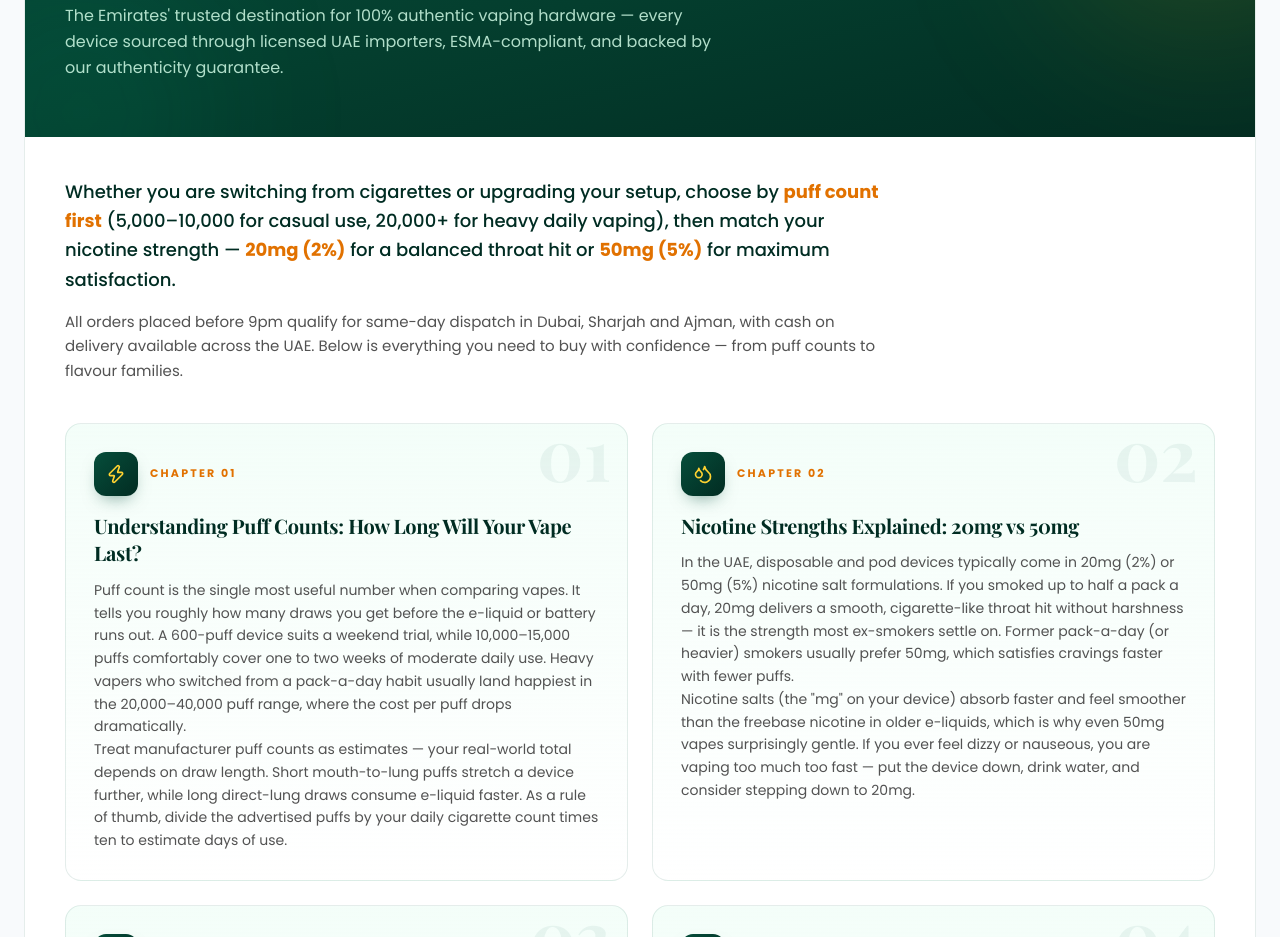
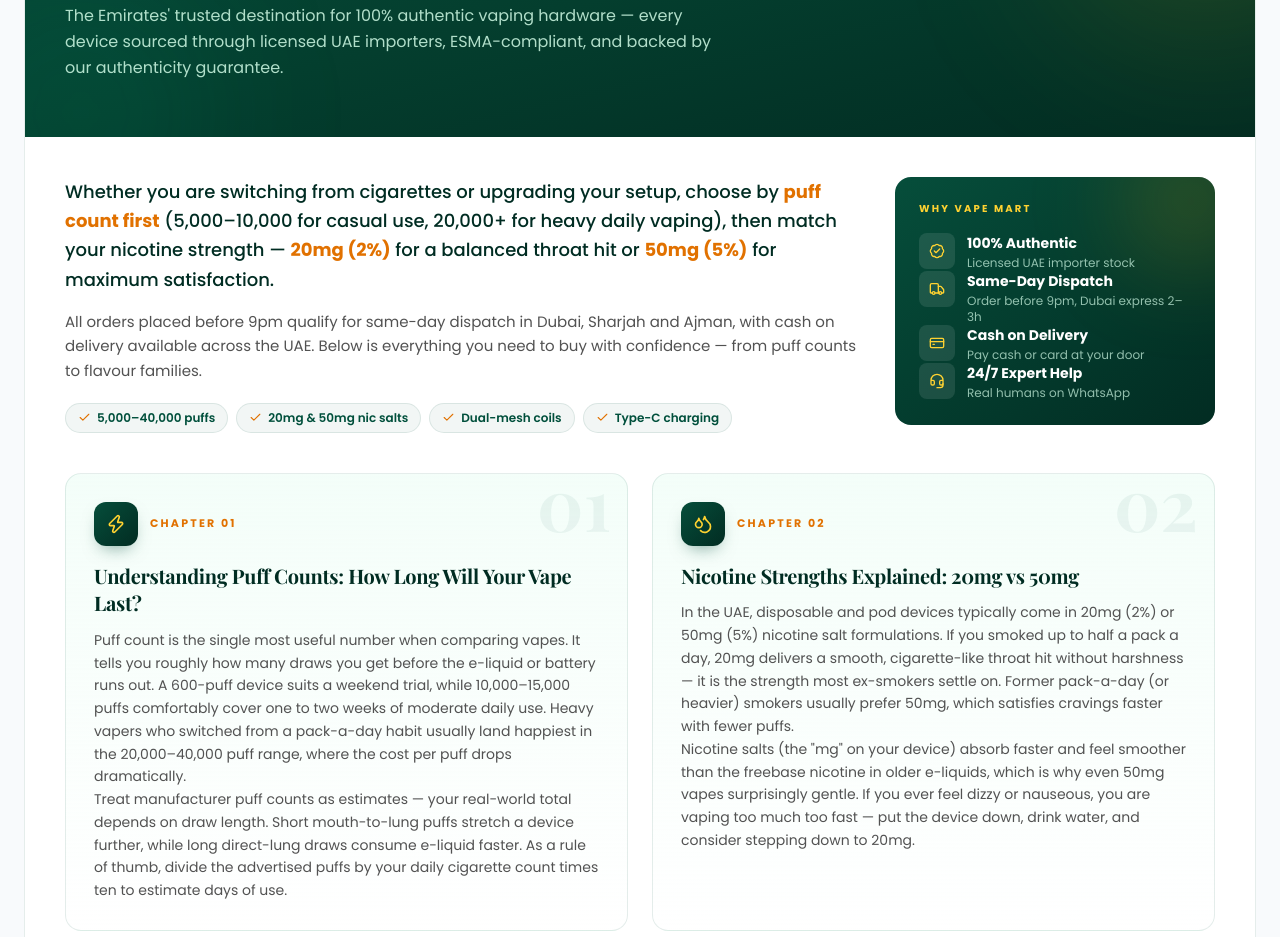
Before and after one commit to webestonesite/Vape-Mart-v2, a Next.js app: page /collections in a window 1280 px wide. Shown: the part 4560-5497 px from the top of the page. Built offline with nearby package versions, Linux system fonts and the light colour scheme.

Commit message:
fill buying guide intro with 2-col layout + why vape mart card

```diff
--- a/src/components/collection/CollectionPageView.tsx
+++ b/src/components/collection/CollectionPageView.tsx
@@ -1019,13 +1019,46 @@
           </div>
 
           {/* Intro lead */}
-          <div className="px-6 sm:px-10 pt-8 sm:pt-10 max-w-4xl">
+          <div className="px-6 sm:px-10 pt-8 sm:pt-10">
+            <div className="grid lg:grid-cols-[1fr_320px] gap-6 lg:gap-8 items-start">
+              <div>
                 <p className="text-base sm:text-lg leading-relaxed text-emerald-950 font-medium">
                   Whether you are switching from cigarettes or upgrading your setup, choose by <span className="text-amber-600 font-bold">puff count first</span> (5,000–10,000 for casual use, 20,000+ for heavy daily vaping), then match your nicotine strength — <span className="text-amber-600 font-bold">20mg (2%)</span> for a balanced throat hit or <span className="text-amber-600 font-bold">50mg (5%)</span> for maximum satisfaction.
                 </p>
                 <p className="mt-4 text-sm sm:text-[15px] leading-relaxed text-neutral-600">
                   All orders placed before 9pm qualify for same-day dispatch in Dubai, Sharjah and Ajman, with cash on delivery available across the UAE. Below is everything you need to buy with confidence — from puff counts to flavour families.
                 </p>
+                <div className="mt-5 flex flex-wrap gap-2">
+                  {["5,000–40,000 puffs", "20mg & 50mg nic salts", "Dual-mesh coils", "Type-C charging"].map((t) => (
+                    <span key={t} className="inline-flex items-center gap-1.5 rounded-full bg-emerald-900/5 border border-emerald-900/10 px-3 py-1.5 text-xs font-semibold text-emerald-900">
+                      <Check size={13} className="text-amber-600" /> {t}
+                    </span>
+                  ))}
+                </div>
+              </div>
+              <aside className="rounded-2xl bg-gradient-to-br from-[#064e3b] to-[#022c22] p-5 sm:p-6 text-white relative overflow-hidden">
+                <div className="absolute -top-10 -right-10 h-32 w-32 rounded-full bg-amber-400/20 blur-[50px] pointer-events-none" />
+                <p className="relative font-cinzel text-[10px] tracking-[0.22em] text-amber-300 font-bold mb-4">WHY VAPE MART</p>
+                <ul className="relative space-y-3.5">
+                  {[
+                    { icon: BadgeCheck, t: "100% Authentic", d: "Licensed UAE importer stock" },
+                    { icon: Truck, t: "Same-Day Dispatch", d: "Order before 9pm, Dubai express 2–3h" },
+                    { icon: CreditCard, t: "Cash on Delivery", d: "Pay cash or card at your door" },
+                    { icon: Headset, t: "24/7 Expert Help", d: "Real humans on WhatsApp" },
+                  ].map((f) => (
+                    <li key={f.t} className="flex items-start gap-3">
+                      <span className="flex h-9 w-9 shrink-0 items-center justify-center rounded-lg bg-white/10 text-amber-300">
+                        <f.icon size={16} />
+                      </span>
+                      <span>
+                        <span className="block text-sm font-bold">{f.t}</span>
+                        <span className="block text-xs text-emerald-100/70 mt-0.5">{f.d}</span>
+                      </span>
+                    </li>
+                  ))}
+                </ul>
+              </aside>
+            </div>
           </div>
 
           {/* Guide chapters — numbered premium cards */}
```
Lines whose indentation alone changed are shown as unchanged.
